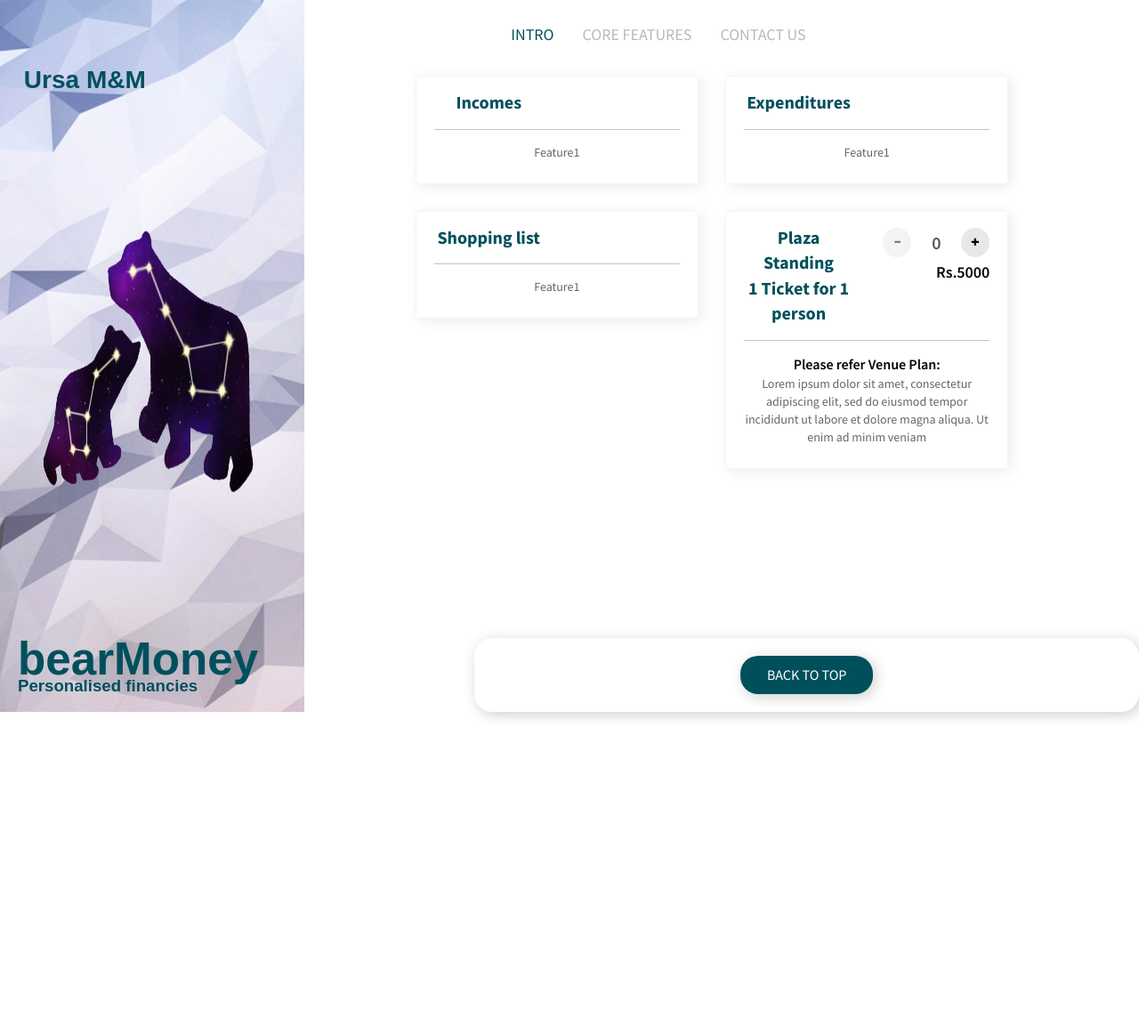
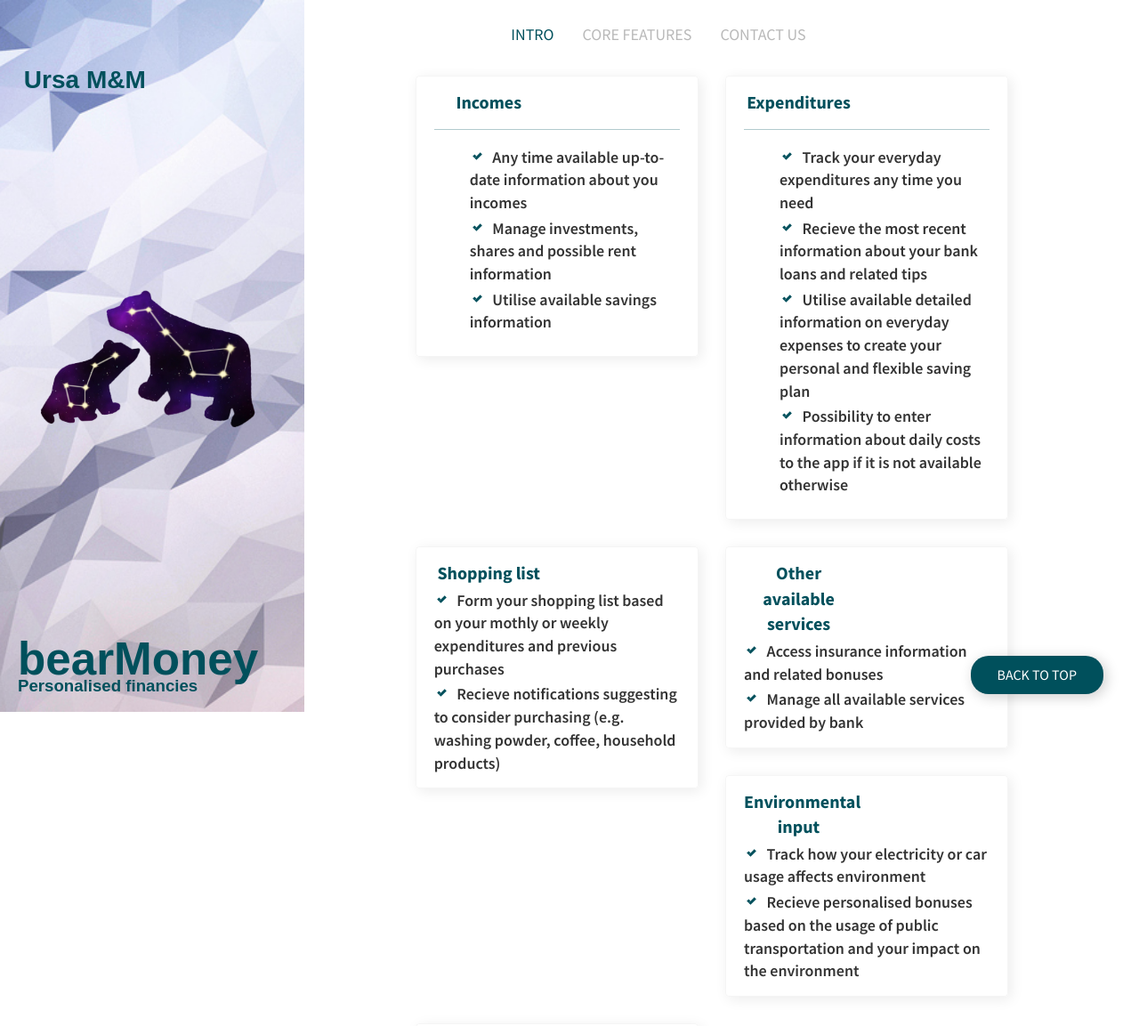
Before and after one commit to UrsaMandM/finUrsa, a plain HTML site: page web_site/index.html in a window 1280 px wide. Shown: the top 1153 px of the page at 89% size. Before the commit the page ends 800 px from the top, so only its background shows below. Drawn offline with nearby package versions, Linux system fonts and the light colour scheme; a web font is replaced by a local one.

Commit message:
Added feature descriptions

```diff
--- a/web_site/css/custom.css
+++ b/web_site/css/custom.css
@@ -41,8 +41,8 @@ h1, h2, h3, h4, h5, h6 {
 }
 
 .btn:hover {
-    background: #e53935;
-	color: #ffffff;
+    background: rgb(0, 80, 92, 0.7);
+	color: rgb(0, 80, 92, 0.7);
     box-shadow: 6px 6px 15px rgba(0, 0, 0, 0.2);
 }
 
@@ -57,6 +57,37 @@ label {
 
 .form-group {
     margin-bottom: 20px;
+}
+
+.checkmark {
+    display:inline-block;
+    width: 22px;
+    height:22px;
+    -ms-transform: rotate(45deg); /* IE 9 */
+    -webkit-transform: rotate(45deg); /* Chrome, Safari, Opera */
+    transform: rotate(45deg);
+}
+
+.checkmark_kick {
+    position: absolute;
+    width:3px;
+    height:3px;
+    background-color: #00505c;
+    left:8px;
+    top:16px;
+}
+
+.checkmark_stem {
+    position: absolute;
+    width:3px;
+    height:9px;
+    background-color: #00505c;
+    left:11px;
+    top:10px;
+}
+
+.without-bullet {
+	list-style-type: none;
 }
 
 .form-control {
@@ -132,7 +163,7 @@ label {
 	-moz-background-size: cover;
 	-o-background-size: cover;
 	background-size: cover;
-	background-size: 49% 43%;
+	background-size: 50%;
     background-repeat: no-repeat;
 }
 
@@ -527,6 +558,10 @@ iframe {
 		right: 0;
 	}
 
+	.flex-box {
+
+	}
+
 /* media query for tab */
 @media (max-width: 767px) {
 .event-banner-wrapper {
@@ -534,7 +569,6 @@ iframe {
     width: 100%;
     height: 300px;
 	padding: 15px;
-	opacity: 0.65;
 }
 
 .event-banner-wrapper h2 {
--- a/web_site/index.html
+++ b/web_site/index.html
@@ -52,17 +52,17 @@ Created by pixpalette.com - online design magazine -->
 
                   <!-- Nav tabs -->
                   <ul class="nav nav-tabs" role="tablist">
-                    <li role="presentation" class="active"><a href="#termCondition" aria-controls="buyTicket" role="tab" data-toggle="tab">Intro</a></li>
-                    <li role="presentation"><a href="#buyTicket" aria-controls="termCondition" role="tab" data-toggle="tab">Core features</a></li>
+                    <li role="presentation" class="active"><a href="#termCondition" aria-controls="termCondition" role="tab" data-toggle="tab">Intro</a></li>
+                    <li role="presentation"><a href="#buyTicket" aria-controls="buyTicket" role="tab" data-toggle="tab">Core features</a></li>
 					<li role="presentation"><a href="#venue" aria-controls="venue" role="tab" data-toggle="tab">Contact Us</a></li>
                   </ul>
 
                   <!-- Tab panes -->
                   <div class="tab-content">
-                    <div role="tabpanel" class="tab-pane fade in active" id="buyTicket">
+                    <div role="tabpanel" class="tab-pane box fade in active" id="buyTicket">
                     	<div class="row">
                         	<div class="col-md-6">
-                            	<div class="ticketBox" data-ticket-price="50000">
+                            	<div class="ticketBox">
                                 	<div class="row">
  			                       	<div class="col-xs-6">
             							<div class="ticket-name">
@@ -71,11 +71,31 @@ Created by pixpalette.com - online design magazine -->
             						</div>
                                     </div>
 
-
                                     <div class="ticket-description">
-                                    	<p>Feature1</p>
+                                    	<ul>
+											<li class="without-bullet" align="left">
+												<div class="checkmark">
+													<span class="checkmark_stem"></span>
+													<span class="checkmark_kick"></span>
+												</div>
+												Any time available up-to-date information about you incomes
+											</li>
+											<li class="without-bullet" align="left">
+												<div class="checkmark">
+													<span class="checkmark_stem"></span>
+													<span class="checkmark_kick"></span>
+												</div>
+												Manage investments, shares and possible rent information
+											</li>
+											<li class="without-bullet" align="left">
+												<div class="checkmark">
+													<span class="checkmark_stem"></span>
+													<span class="checkmark_kick"></span>
+												</div>
+												Utilise available savings information
+											</li>
+										</ul>
                                     </div>
-
                                 </div>
                             </div>
 
@@ -90,7 +110,36 @@ Created by pixpalette.com - online design magazine -->
                                     </div>
 
                                     <div class="ticket-description">
-                                    	<p>Feature1</p>
+                                    	<ul>
+											<li class="without-bullet" align="left">
+												<div class="checkmark">
+													<span class="checkmark_stem"></span>
+													<span class="checkmark_kick"></span>
+												</div>
+												Track your everyday expenditures any time you need
+											</li>
+											<li class="without-bullet" align="left">
+												<div class="checkmark">
+													<span class="checkmark_stem"></span>
+													<span class="checkmark_kick"></span>
+												</div>
+												Recieve the most recent information about your bank loans and related tips
+											</li>
+											<li class="without-bullet" align="left">
+												<div class="checkmark">
+													<span class="checkmark_stem"></span>
+													<span class="checkmark_kick"></span>
+												</div>
+												Utilise available detailed information on everyday expenses to create your personal and flexible saving plan
+											</li>
+											<li class="without-bullet" align="left">
+												<div class="checkmark">
+													<span class="checkmark_stem"></span>
+													<span class="checkmark_kick"></span>
+												</div>
+											    Possibility to enter information about daily costs to the app if it is not available otherwise
+											</li>
+										</ul>
                                     </div>
 
                                 </div>
@@ -106,11 +155,75 @@ Created by pixpalette.com - online design magazine -->
             						</div>
                                     </div>
 
-                                    <div class="ticket-description">
-                                    	<p>Feature1</p>
+                                    <li class="without-bullet" align="left">
+												<div class="checkmark">
+													<span class="checkmark_stem"></span>
+													<span class="checkmark_kick"></span>
+												</div>
+												Form your shopping list based on your mothly or weekly expenditures and previous purchases
+											</li>
+											<li class="without-bullet" align="left">
+												<div class="checkmark">
+													<span class="checkmark_stem"></span>
+													<span class="checkmark_kick"></span>
+												</div>
+												Recieve notifications suggesting to consider purchasing (e.g. washing powder, coffee, household products)
+											</li>
+							    </div>
+                            </div>
+
+							<div class="col-md-6">
+                            	<div class="ticketBox" data-ticket-price="50000">
+                                	<div class="row">
+ 			                       	<div class="col-xs-6">
+            							<div class="ticket-name">
+                                        	Other available services
+                                        </div>
+            						</div>
                                     </div>
 
-                                </div>
+                                    <li class="without-bullet" align="left">
+												<div class="checkmark">
+													<span class="checkmark_stem"></span>
+													<span class="checkmark_kick"></span>
+												</div>
+												Access insurance information and related bonuses
+											</li>
+											<li class="without-bullet" align="left">
+												<div class="checkmark">
+													<span class="checkmark_stem"></span>
+													<span class="checkmark_kick"></span>
+												</div>
+												Manage all available services provided by bank
+											</li>
+							    </div>
+                            </div>
+
+							<div class="col-md-6">
+                            	<div class="ticketBox" data-ticket-price="50000">
+                                	<div class="row">
+ 			                       	<div class="col-xs-6">
+            							<div class="ticket-name">
+                                        	Environmental input
+                                        </div>
+            						</div>
+                                    </div>
+
+                                    <li class="without-bullet" align="left">
+												<div class="checkmark">
+													<span class="checkmark_stem"></span>
+													<span class="checkmark_kick"></span>
+												</div>
+												Track how your electricity or car usage affects environment
+											</li>
+											<li class="without-bullet" align="left">
+												<div class="checkmark">
+													<span class="checkmark_stem"></span>
+													<span class="checkmark_kick"></span>
+												</div>
+												Recieve personalised bonuses based on the usage of public transportation and your impact on the environment
+											</li>
+							    </div>
                             </div>
 
                             <div class="col-md-6">
@@ -182,7 +295,7 @@ Created by pixpalette.com - online design magazine -->
 
                 </div>
 
-                <div class="text-right btn cart">
+                <div class="text-right cart">
                        <div class="text-right btn">Back to top</div>
                 </div>
                 </div>
--- a/web_site/js/allscript.js
+++ b/web_site/js/allscript.js
@@ -77,7 +77,7 @@ $('.input-number').change(function() {
 
 function activeTicket(target, inputValue, ticketPrice, total, ticketType) {
 	if(inputValue > 0) {
-		$('#buyTicket .ticketBox').addClass('inActiveTicket');
+		$('#termCondition .ticketBox').addClass('inActiveTicket');
 		$(target).parents('.ticketBox').removeClass('inActiveTicket').addClass('activeTicket');
 		$('.cart .btn').removeClass('disabled');
 		$('.ticket-type').html(ticketType);
```
